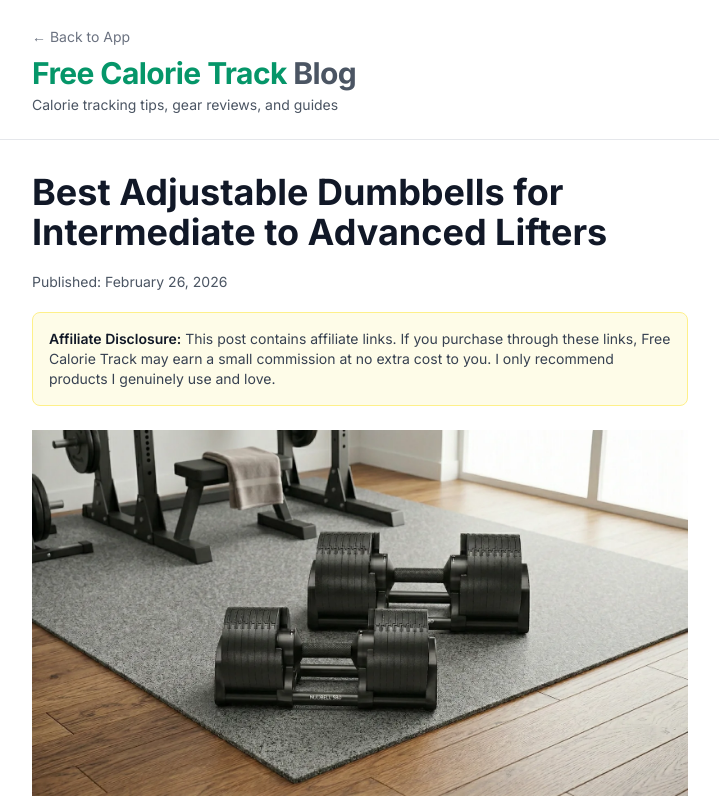
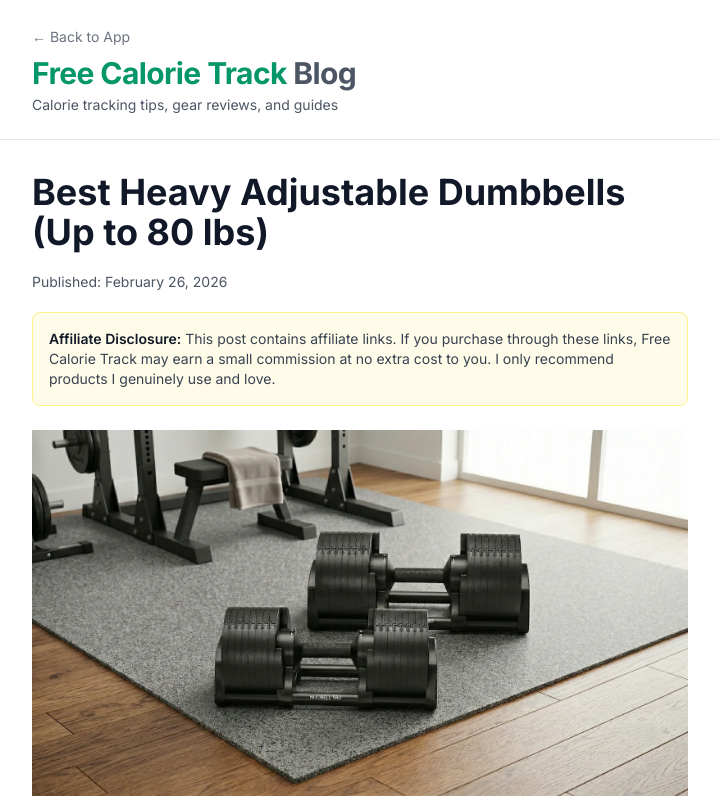
Before and after one commit to 2b6r2kvwmm-collab/Free_Calorie_Track, an Astro site in the folder blog-astro/: page /blog/best-adjustable-dumbbells-advanced in a window 1280 px wide. Shown: the top 800 px of the page, without its empty margins (176-895 px from the left). Built offline with nearby package versions, Linux system fonts and the light colour scheme; Astro itself is replaced by a stand-in of ours.

Commit message:
Fix blog SEO: Add Vercel routing rules and shorten titles
CRITICAL SEO FIXES:

1. Vercel Routing Issue (duplicate meta tags):
   - Added explicit routes to serve static blog HTML first
   - Blog URLs now bypass SPA and serve Astro static files directly
   - Fixes duplicate meta description tags (main app + React Helmet)

2. Title Length (SEO optimization):
   - Removed site name from blog title tags (better for SEO)
   - Titles now under 60 characters (Google recommendation)
   - Example: "Best Heavy Adjustable Dumbbells (Up to 80 lbs)" instead of "... - Free Calorie Track"

3. Canonical URL (fixed):
   - Blog pages now have correct canonical pointing to themselves
   - Not pointing to homepage anymore

Vercel routes config:
- /blog/* → static Astro HTML files
- Filesystem check for other static assets
- Fallback to /index.html for React SPA

Result: Bing should now see:
- ONE meta description tag per page
- Correct canonical URLs
- Titles under 60 chars
- No duplicate meta tags

🤖 Generated with Claude Code

Co-Authored-By: Claude Opus 4.5 <noreply@anthropic.com>

```diff
--- a/blog-astro/src/content/blog/best-adjustable-dumbbells-advanced.md
+++ b/blog-astro/src/content/blog/best-adjustable-dumbbells-advanced.md
@@ -1,5 +1,5 @@
 ---
-title: "Best Adjustable Dumbbells for Intermediate to Advanced Lifters"
+title: "Best Heavy Adjustable Dumbbells (Up to 80 lbs)"
 description: "The best heavy-duty adjustable dumbbells that go up to 80 lbs—perfect for serious lifters who need more weight."
 pubDate: 2026-02-26
 author: "FCT Staff"
--- a/blog-astro/src/layouts/BlogLayout.astro
+++ b/blog-astro/src/layouts/BlogLayout.astro
@@ -18,7 +18,7 @@ const canonicalURL = new URL(Astro.url.pathname, Astro.site);
 <head>
   <meta charset="UTF-8">
   <meta name="viewport" content="width=device-width, initial-scale=1.0">
-  <title>{title} - Free Calorie Track</title>
+  <title>{title}</title>
   <meta name="description" content={description}>
   <link rel="canonical" href={canonicalURL}>
 
```
Also changed, not shown: vercel.json, 1 other file.
